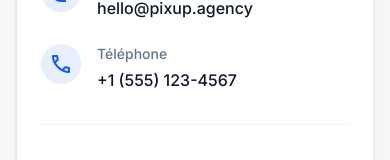
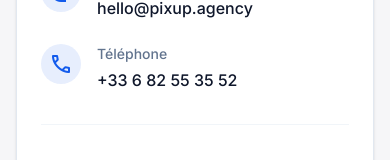
Before and after one commit to pixupagence-agency/PixUp_origin, a Next.js app: page /contact-us in a window 390 px wide. Shown: the part 643-803 px from the top of the page. Built offline with nearby package versions, Linux system fonts and the light colour scheme.

Commit message:
modif phone

```diff
--- a/src/app/(public)/contact-us/page.tsx
+++ b/src/app/(public)/contact-us/page.tsx
@@ -124,8 +124,8 @@
                     </div>
                     <div>
                       <p className="text-sm font-medium text-slate-500 dark:text-slate-400 mb-1">{t.contactPage.phone}</p>
-                      <a className="text-base text-slate-900 dark:text-white font-medium hover:text-primary transition-colors" href="tel:+15551234567">
-                        +1 (555) 123-4567
+                      <a className="text-base text-slate-900 dark:text-white font-medium hover:text-primary transition-colors">
+                        {settings.phone}
                       </a>
                     </div>
                   </div>
```
